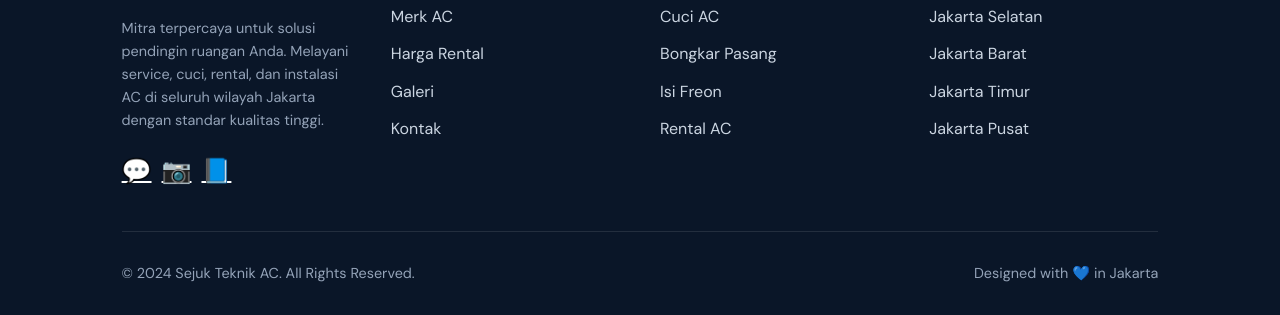
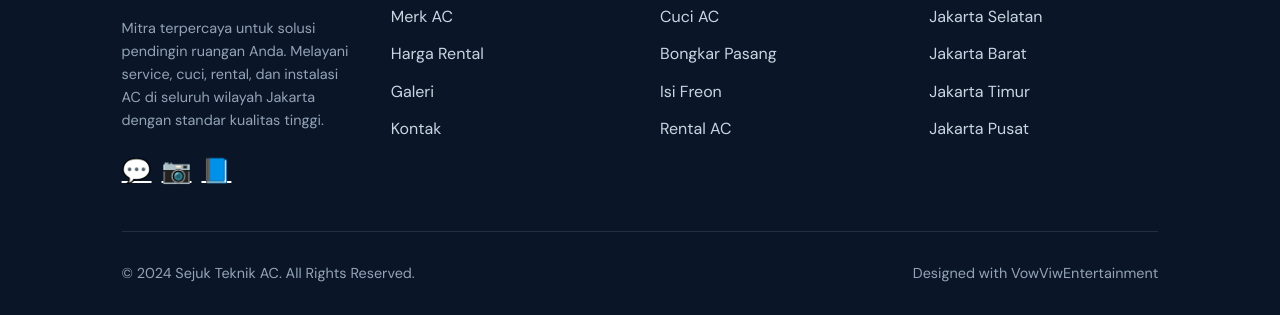
Before and after one commit to VowViwEntertainment/RentalAcSejukTeknik, a plain HTML site: page index.html in a window 1280 px wide. Shown: the part 6106-6421 px from the top of the page. Drawn offline with Linux system fonts and the light colour scheme.

Commit message:
Update index.html

```diff
--- a/index.html
+++ b/index.html
@@ -649,7 +649,7 @@
     </div>
     <div class="footer-bottom">
       <div>© 2024 Sejuk Teknik AC. All Rights Reserved.</div>
-      <div>Designed with 💙 in Jakarta</div>
+      <div>Designed with VowViwEntertainment</div>
     </div>
   </div>
 </footer>
```
